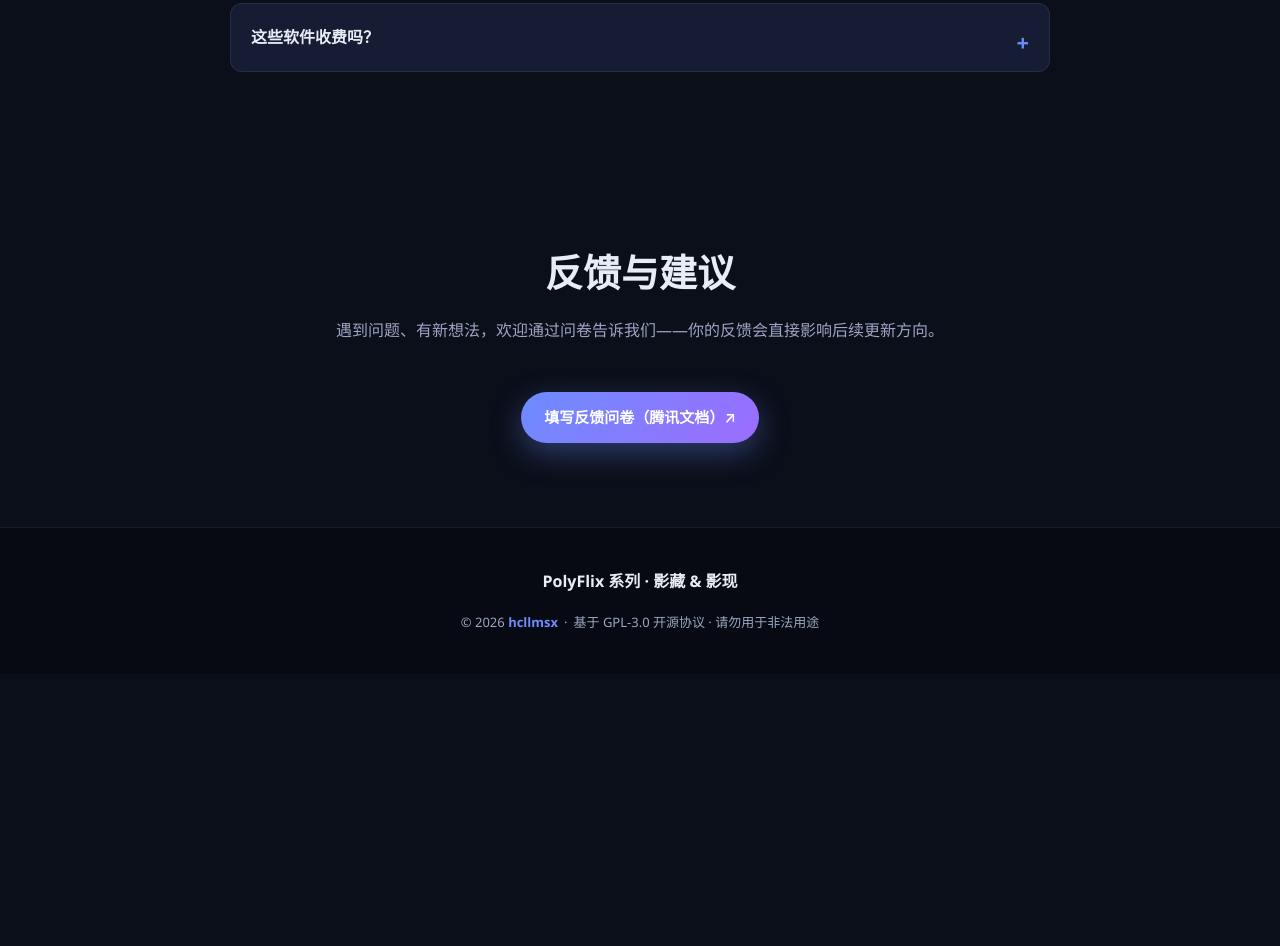
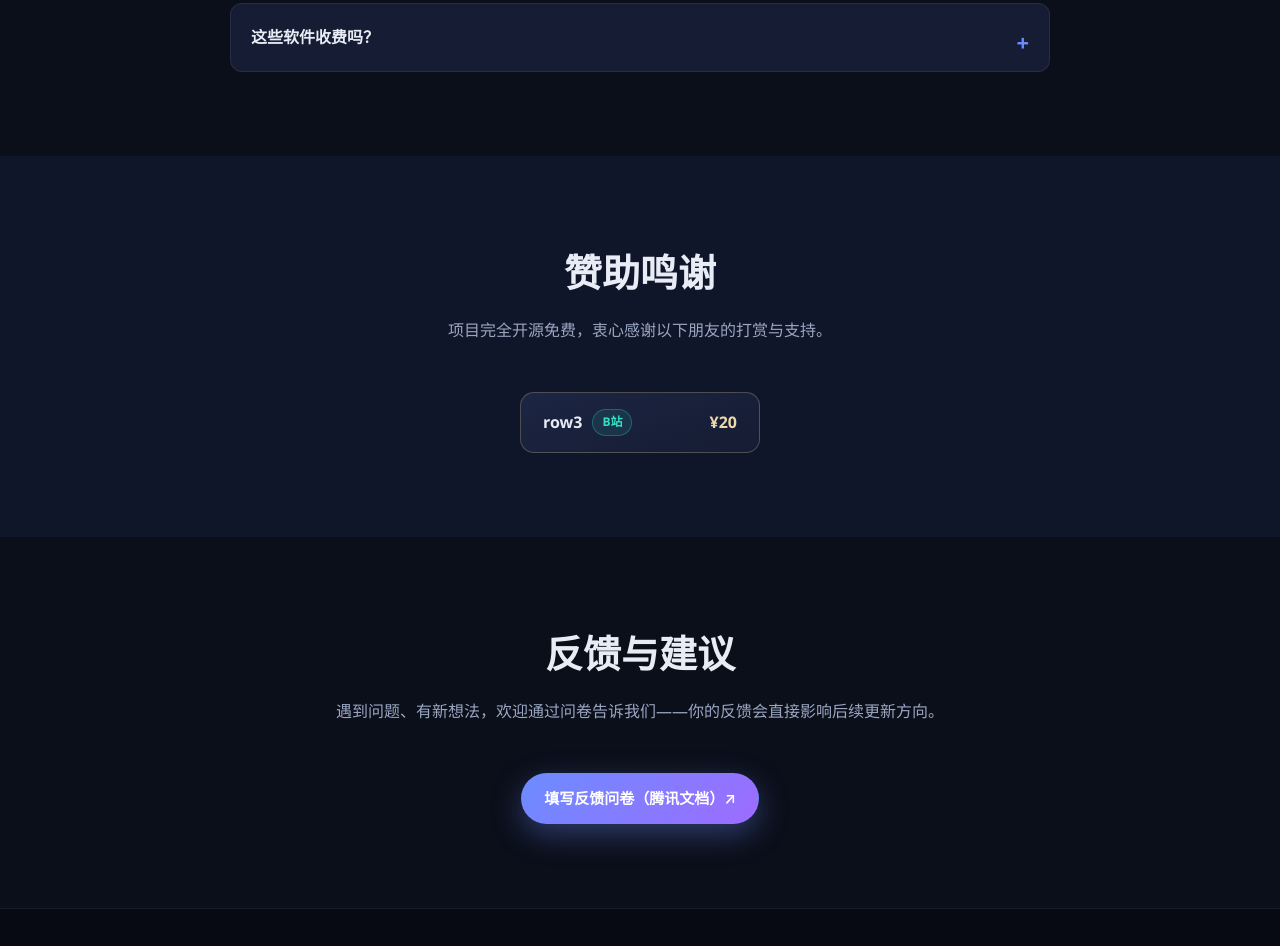
Before and after one commit to hcllmsx/polyflix-web, a plain HTML site: page index.html in a window 1280 px wide. Shown: the part 5916-6862 px from the top of the page. Before the commit the page ends 6590 px from the top, so only its background shows below. Drawn offline with Linux system fonts and the light colour scheme.

Commit message:
feat: 添加赞助鸣谢部分并更新样式

```diff
--- a/assets/css/style.css
+++ b/assets/css/style.css
@@ -324,6 +324,35 @@ img { max-width: 100%; display: block; }
   color: #f0d9a8; font-size: 14px; font-weight: 500; letter-spacing: .2px;
 }
 
+/* ===================== 赞助鸣谢 ===================== */
+.sponsors {
+  max-width: 820px; margin: 0 auto;
+  display: flex; flex-wrap: wrap; justify-content: center; gap: 16px;
+}
+.sponsor {
+  min-width: 240px; padding: 16px 22px;
+  display: flex; align-items: center; justify-content: space-between; gap: 20px;
+  background: linear-gradient(160deg, var(--surface-2), var(--surface));
+  border: 1px solid rgba(240, 217, 168, .25); border-radius: 14px;
+  transition: transform .2s ease, border-color .2s ease, box-shadow .2s ease;
+}
+.sponsor:hover {
+  transform: translateY(-3px);
+  border-color: rgba(240, 217, 168, .5);
+  box-shadow: 0 12px 30px rgba(0, 0, 0, .35);
+}
+.sponsor__info { display: flex; align-items: center; gap: 10px; min-width: 0; }
+.sponsor__name { font-size: 16px; font-weight: 700; color: var(--text); }
+.sponsor__source {
+  font-size: 12px; font-weight: 600; color: var(--accent);
+  background: rgba(52, 224, 196, .1); border: 1px solid rgba(52, 224, 196, .28);
+  padding: 2px 9px; border-radius: 999px; white-space: nowrap;
+}
+.sponsor__amount {
+  font-size: 16px; font-weight: 700; color: #f0d9a8;
+  font-variant-numeric: tabular-nums; white-space: nowrap;
+}
+
 /* ===================== 页脚 ===================== */
 .footer { background: #070a12; border-top: 1px solid var(--border); padding: 40px 24px; }
 .footer__inner { max-width: var(--maxw); margin: 0 auto; display: flex; flex-direction: column; align-items: center; gap: 16px; text-align: center; }
@@ -340,7 +369,7 @@ img { max-width: 100%; display: block; }
 .footer__author a:hover { color: var(--accent); }
 
 /* 锚点跳转时为固定页眉留出空间 */
-#yincang, #player-pc, #player-mobile, #how, #download { scroll-margin-top: 84px; }
+#yincang, #player-pc, #player-mobile, #how, #download, #sponsors { scroll-margin-top: 84px; }
 
 /* ===================== 响应式 ===================== */
 @media (max-width: 920px) {
@@ -379,6 +408,7 @@ img { max-width: 100%; display: block; }
   .hero { padding: 64px 18px 56px; }
   .section { padding: 60px 18px; }
   .nav__cta { display: none; }
+  .sponsor { width: 100%; }
   /* 手机端：版权信息与「开源协议 · 请勿用于…」分两行 */
   .footer__legal { display: block; margin-top: 6px; }
   .footer__legal::before { content: none; margin: 0; }
--- a/index.html
+++ b/index.html
@@ -62,7 +62,7 @@
   }
   </script>
 
-  <link rel="stylesheet" href="assets/css/style.css?v=20260921c" />
+  <link rel="stylesheet" href="assets/css/style.css?v=20261120a" />
 </head>
 <body>
 
@@ -351,6 +351,23 @@
       </div>
     </section>
 
+    <!-- ===================== 赞助鸣谢 ===================== -->
+    <section class="section section--alt" id="sponsors">
+      <div class="section__head">
+        <h2>赞助鸣谢</h2>
+        <p>项目完全开源免费，衷心感谢以下朋友的打赏与支持。</p>
+      </div>
+      <div class="sponsors">
+        <div class="sponsor">
+          <div class="sponsor__info">
+            <span class="sponsor__name">row3</span>
+            <span class="sponsor__source">B站</span>
+          </div>
+          <span class="sponsor__amount">¥20</span>
+        </div>
+      </div>
+    </section>
+
     <!-- ===================== 反馈 ===================== -->
     <section class="section" id="feedback">
       <div class="section__head">
```
